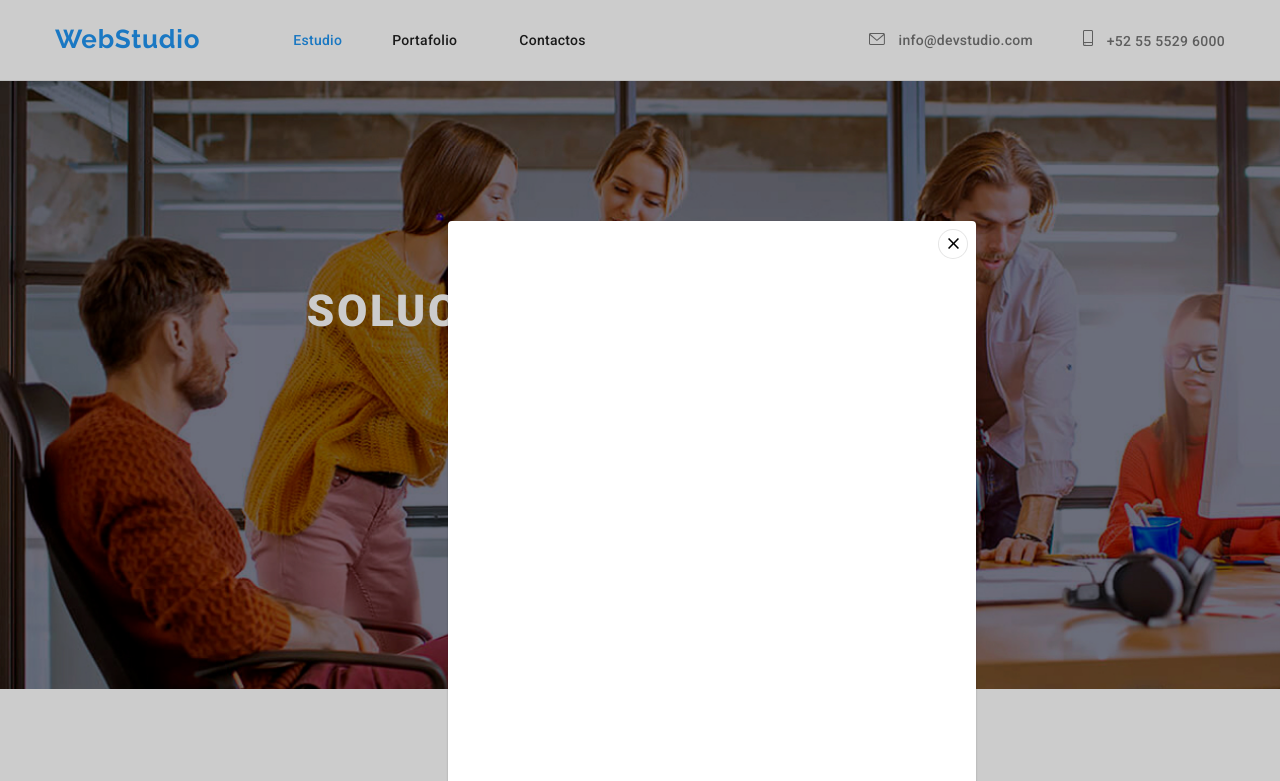
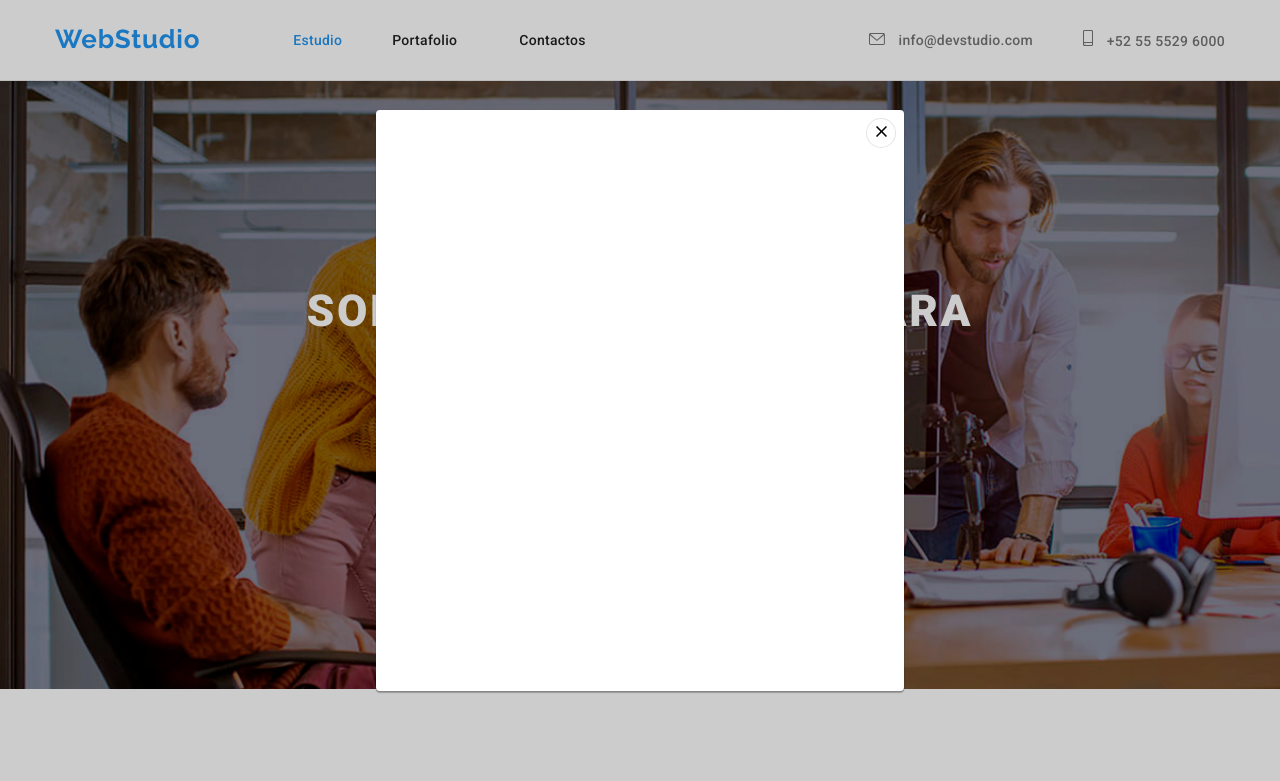
Before and after one commit to JuanMontene/goit-markup-hw-05, a plain HTML site: page index.html in a window 1280 px wide. Both pictures are taken after a click on the button "Solicite nuestro servicio". Shown: the top 781 px of the page. Drawn offline with nearby package versions, Linux system fonts and the light colour scheme; files whose address does not match are found by name.

Commit message:
correciones 2

```diff
--- a/css/styles.css
+++ b/css/styles.css
@@ -229,6 +229,9 @@ p {
 /* ESTILOS VENTANA MODAL */
 .backdrop {
   position: fixed;
+  display: flex;
+  justify-content: center;
+  align-items: center;
   top: 0;
   left: 0;
   width: 100%;
@@ -240,8 +243,6 @@ p {
   position: absolute;
   width: 528px;
   height: 581px;
-  top: 221px;
-  left: 35%;
   background-color: var(--white--color);
   box-shadow: 0px 1px 3px rgba(0, 0, 0, 0.12), 0px 1px 1px rgba(0, 0, 0, 0.14),
     0px 2px 1px rgba(0, 0, 0, 0.2);
```
